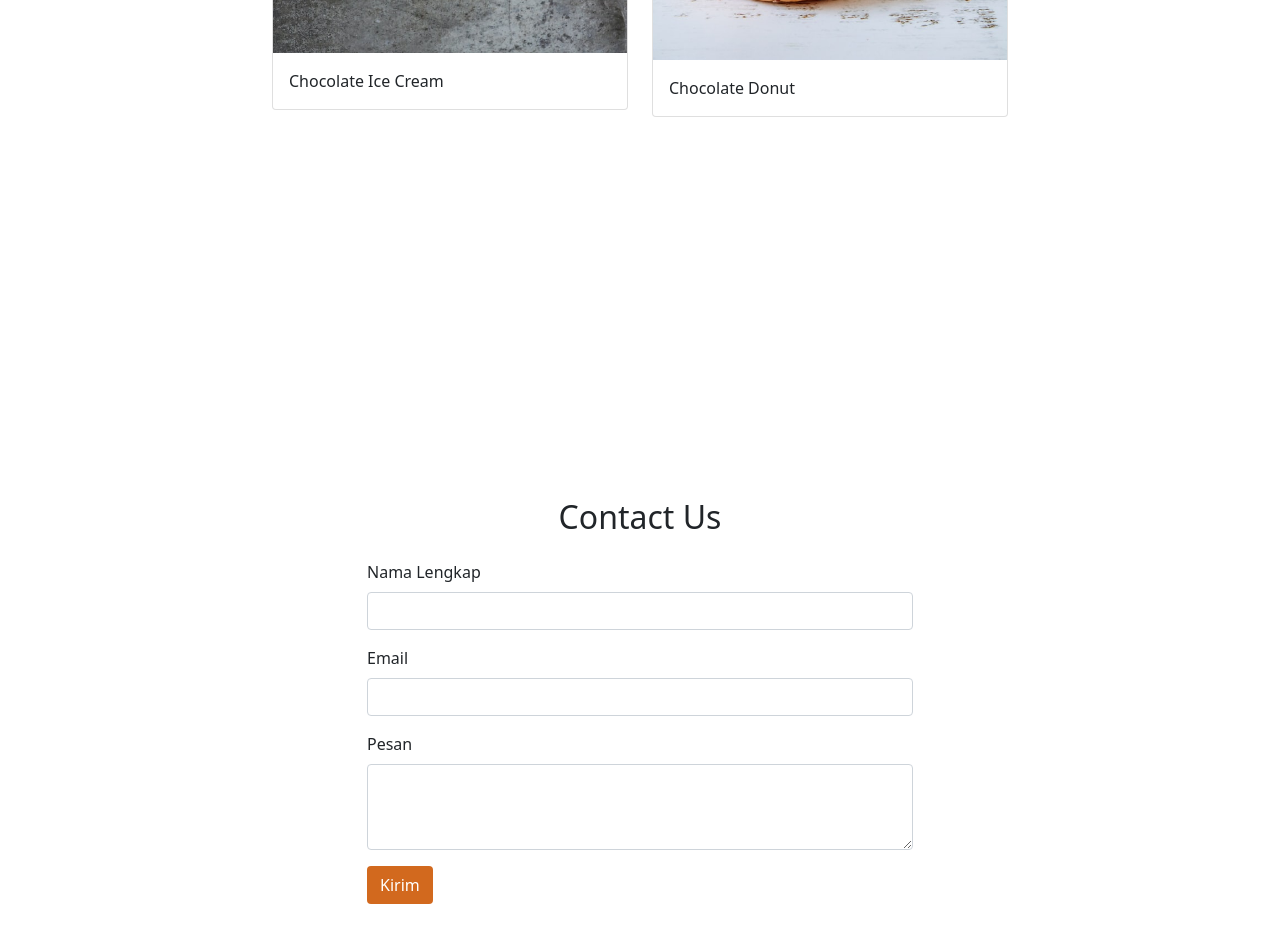
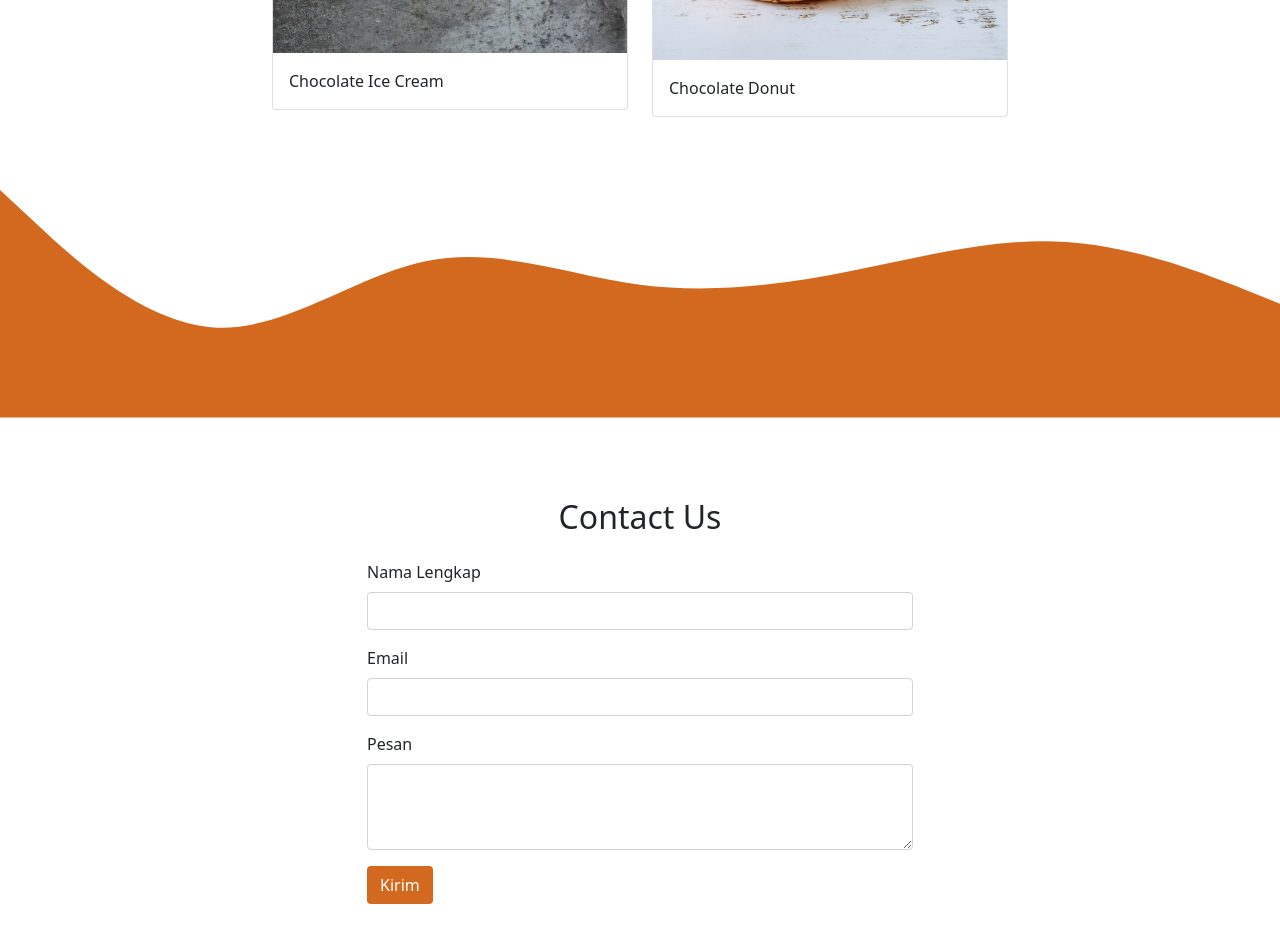
Before and after one commit to Falifah/Falifah.github.io, a plain HTML site: page index.html in a window 1280 px wide. Shown: the part 2480-3410 px from the top of the page. Drawn offline with nearby package versions, Linux system fonts and the light colour scheme.

Commit message:
merubah warna gelombang

```diff
--- a/index.html
+++ b/index.html
@@ -139,7 +139,7 @@
       </div>
       <svg xmlns="http://www.w3.org/2000/svg" viewBox="0 0 1440 320">
         <path
-          fill="#ffffff"
+          fill="rgb(210, 105, 30)"
           fill-opacity="1"
           d="M0,64L40,101.3C80,139,160,213,240,218.7C320,224,400,160,480,144C560,128,640,160,720,170.7C800,181,880,171,960,154.7C1040,139,1120,117,1200,122.7C1280,128,1360,160,1400,176L1440,192L1440,320L1400,320C1360,320,1280,320,1200,320C1120,320,1040,320,960,320C880,320,800,320,720,320C640,320,560,320,480,320C400,320,320,320,240,320C160,320,80,320,40,320L0,320Z"
         ></path>
```
